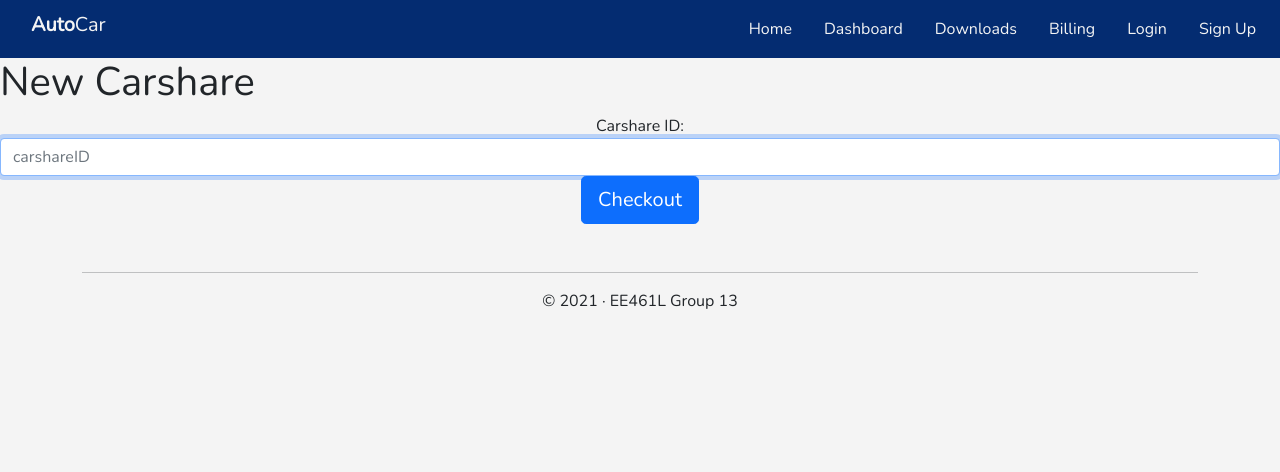
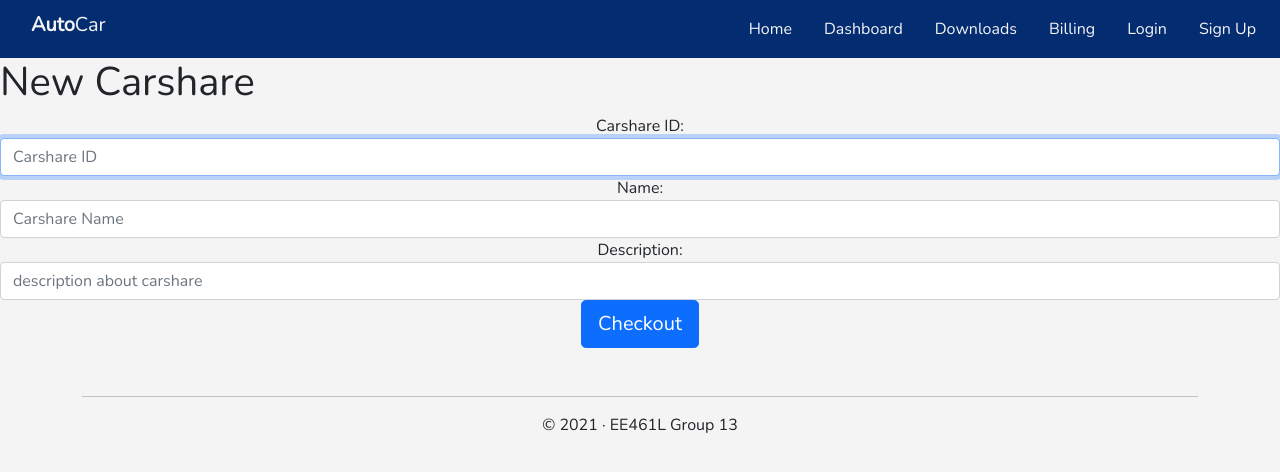
Before and after one commit to shaniljasani/EE461LGroup13FinalProject, a Flask app: template AutoCar/templates/new_carshare.html in a window 1280 px wide. Shown: the top 472 px of the page. Run offline with Flask 2, Linux system fonts and the light colour scheme; the template is opened without the code that fills it, so the values that code supplies are empty.

Commit message:
car description and name added

```diff
--- a/AutoCar/database/carsharedb.py
+++ b/AutoCar/database/carsharedb.py
@@ -2,11 +2,13 @@
 # users (list), current_cars (list), all_cars (list), duration (list) <-- corresponds to all_cars
 from datetime import datetime
 
-def add_carshare_to_collection(carshareID, users, cars, time, db):
+def add_carshare_to_collection(carshareID, name, description, users, cars, time, db):
     init_duration = []
     for car in cars:
         init_duration.append({"begin": time, "end": None})
     post = {"carshareID": carshareID,
+            "name": name,
+            "description": description,
             "users": users,
             "curr_cars": cars,
             "all_cars": cars,
--- a/AutoCar/database/managedb.py
+++ b/AutoCar/database/managedb.py
@@ -218,12 +218,12 @@ class ManageDB:
             if carsharedb.remove_car_from_carshare(carshare, car, get_curr_utc(), self) is True:
                 self.checkin_car(carID)
 
-    def add_carshare_to_collection(self, carshareID, users, carIDs):
+    def add_carshare_to_collection(self, carshareID, name, description, users, carIDs):
         """Adds a new carshare to database Carshare Collection"""
         # make sure this is a new carshare
 
         if self.find_carshare(carshareID) is None:
-            carsharedb.add_carshare_to_collection(carshareID, users, carIDs, get_curr_utc(), self)
+            carsharedb.add_carshare_to_collection(carshareID, name, description, users, carIDs, get_curr_utc(), self)
             for carID in carIDs:
                 self.checkout_car(carID, carshareID)
 
--- a/AutoCar/templates/billing.html
+++ b/AutoCar/templates/billing.html
@@ -58,7 +58,7 @@
           </tr>
           <tr>
             <td colspan="3"></td>
-            <td>Grand Total</td>
+            <td>GRAND TOTAL</td>
             <td>{{(cars | length)*10 + total}} credits</td>
           </tr>
         </tbody>
--- a/AutoCar/templates/new_carshare.html
+++ b/AutoCar/templates/new_carshare.html
@@ -6,9 +6,15 @@
 {{ super() }}
 
 <h1>New Carshare</h1>
-<form class="form-signin text-center" method="post"
+<form class="form-signin text-center" method="post">
     <label for="inputID" class="sr-only">Carshare ID:</label>
-    <input type="id" id="inputID" name="inputID" class="form-control" placeholder="carshareID" required
+    <input type="id" id="inputID" name="inputID" class="form-control" placeholder="Carshare ID" required
+    autofocus>
+    <label for="inputID" class="sr-only">Name:</label>
+    <input type="id" id="name" name="name" class="form-control" placeholder="Carshare Name" required
+    autofocus>
+    <label for="inputID" class="sr-only">Description:</label>
+    <input type="id" id="description" name="description" class="form-control" placeholder="description about carshare" required
     autofocus>
     <button class="btn btn-lg btn-primary btn-block" type="submit">Checkout</button>
 </form>
```
Also changed, not shown: AutoCar/reserve/car.py (+6 -4 lines), AutoCar/templates/carshare.html (+12 -1 lines).
